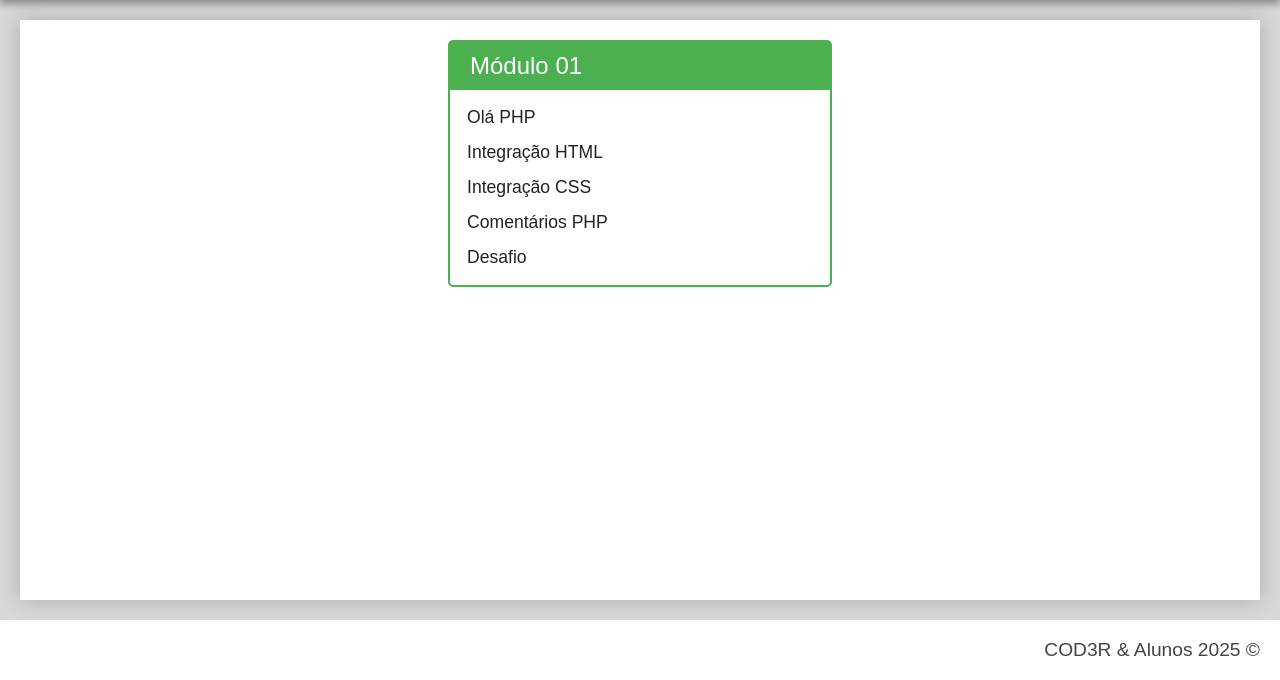
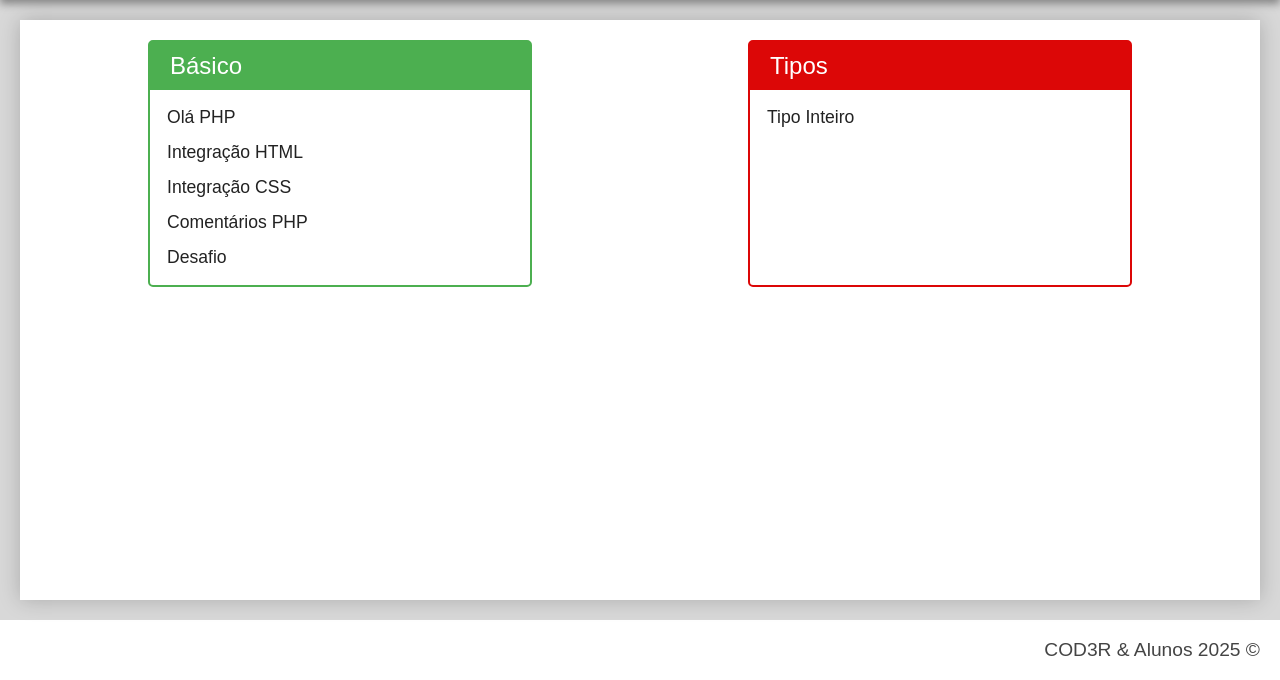
Before and after one commit to joaorocha-web/curso-php, a PHP site: page / in a window 1280 px wide. Shown: the part 120-800 px from the top of the page. Run offline with PHP 8.4, Linux system fonts and the light colour scheme.

Commit message:
Mais exercícios

```diff
--- a/index.php
+++ b/index.php
@@ -15,7 +15,7 @@
     <div class="conteudo">
         <nav class="modulos">
             <div class="modulo verde">
-                <h3>Módulo 01 </h3>
+                <h3>Básico </h3>
                 <ul>
                     <li>
                         <a href="exercicio.php?dir=basico&file=ola">Olá PHP</a>
@@ -34,6 +34,14 @@
                     </li>
                 </ul>
             </div>
+            <div class="modulo vermelho">
+                <h3>Tipos </h3>
+                <ul>
+                    <li>
+                        <a href="exercicio.php?dir=tipos&file=int">Tipo Inteiro</a>
+                    </li>
+                </ul>
+            </div>
         </nav>
     </div>
    </main>
--- a/recursos/css/estilo.css
+++ b/recursos/css/estilo.css
@@ -117,8 +117,8 @@ body{
 .modulo.verde {border: 2px solid #4caf50;}
 .modulo.verde >h3{background-color: #4caf50;}
 
-.modulo.vermelho {border: 2px solid #f44366;}
-.modulo.vermelho >h3{background-color: #f44366;}
+.modulo.vermelho {border: 2px solid #dc0707;}
+.modulo.vermelho >h3{background-color: #dc0707;}
 
 .modulo.azul {border: 2px solid #2196f3;}
 .modulo.azul >h3{background-color: #2196f3;}
```
Also changed, not shown: tipos/int.php (added, +9 -0 lines).
